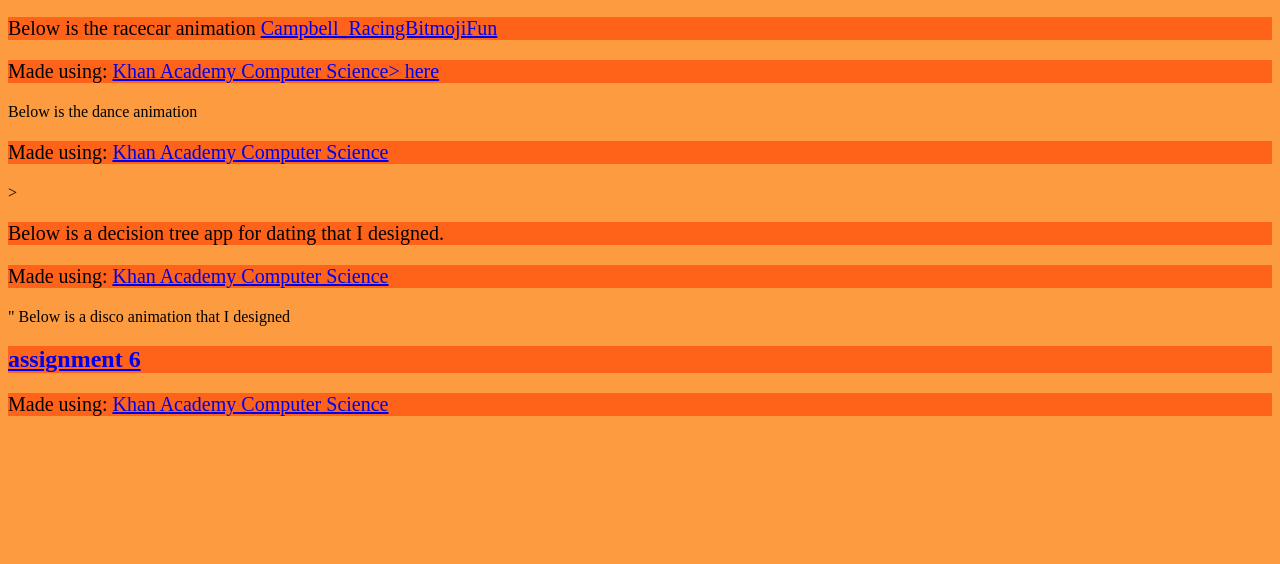
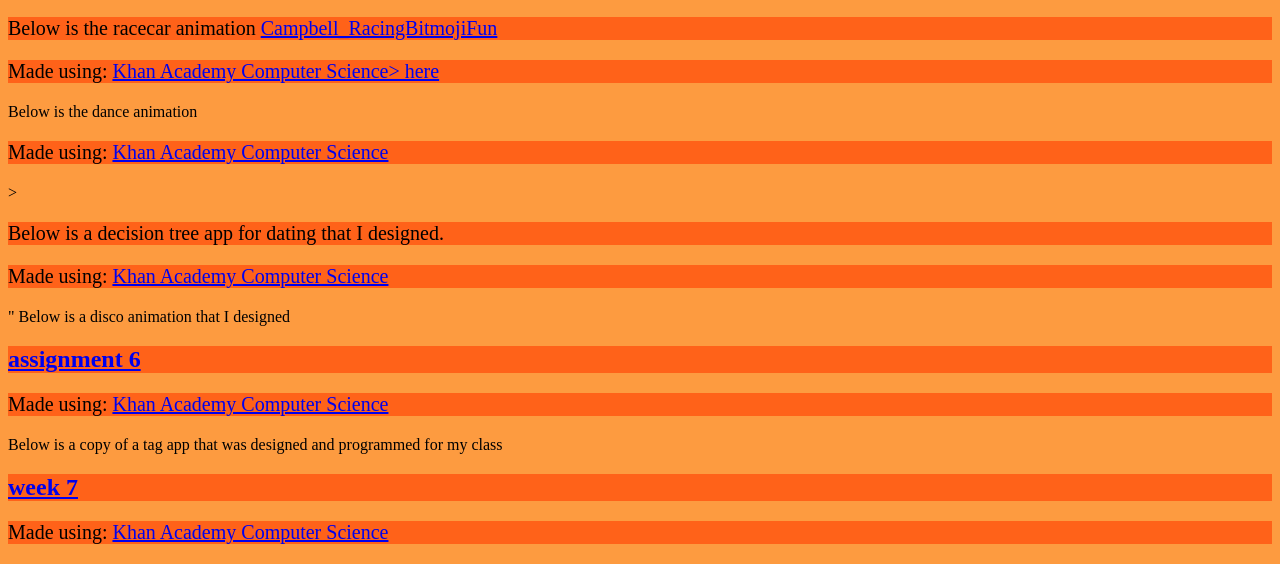
Before and after one commit to brentyras/brentyras.github.io, a plain HTML site: page javascripts.html in a window 1280 px wide. Shown: the part 567-1131 px from the top of the page. Before the commit the page ends 1003 px from the top, so only its background shows below. Drawn offline with Linux system fonts and the light colour scheme; a script that the page names is missing.

Commit message:
Add files via upload

```diff
--- a/javascripts.html
+++ b/javascripts.html
@@ -20,6 +20,9 @@
         <h2></a></h2><script src="https://www.khanacademy.org/computer-programming/assignment-5-part-1/5087547458502656/embed.js?editor=yes&buttons=yes&author=yes&embed=yes"></script><p>Made using: <a href="http://www.khanacademy.org/computer-programming">Khan Academy Computer Science</a></p>"</h2>
         Below is a  disco animation that I designed
         <h2><a href="https://www.khanacademy.org/computer-programming/assignment-6/5376127885033472">assignment 6</a></h2><script src="https://www.khanacademy.org/computer-programming/assignment-6/5376127885033472/embed.js?editor=yes&buttons=yes&author=yes&embed=yes"></script><p>Made using: <a href="http://www.khanacademy.org/computer-programming">Khan Academy Computer Science</a></p>
+        Below is a copy of a tag app that was designed and programmed for my class
+        <h2><a href="https://www.khanacademy.org/computer-programming/week-7/5291124719271936">week 7</a></h2><script src="https://www.khanacademy.org/computer-programming/week-7/5291124719271936/embed.js?editor=yes&buttons=yes&author=yes&embed=yes"></script><p>Made using: <a href="http://www.khanacademy.org/computer-programming">Khan Academy Computer Science</a></p>
+
     </body>
 
 </html>
```
